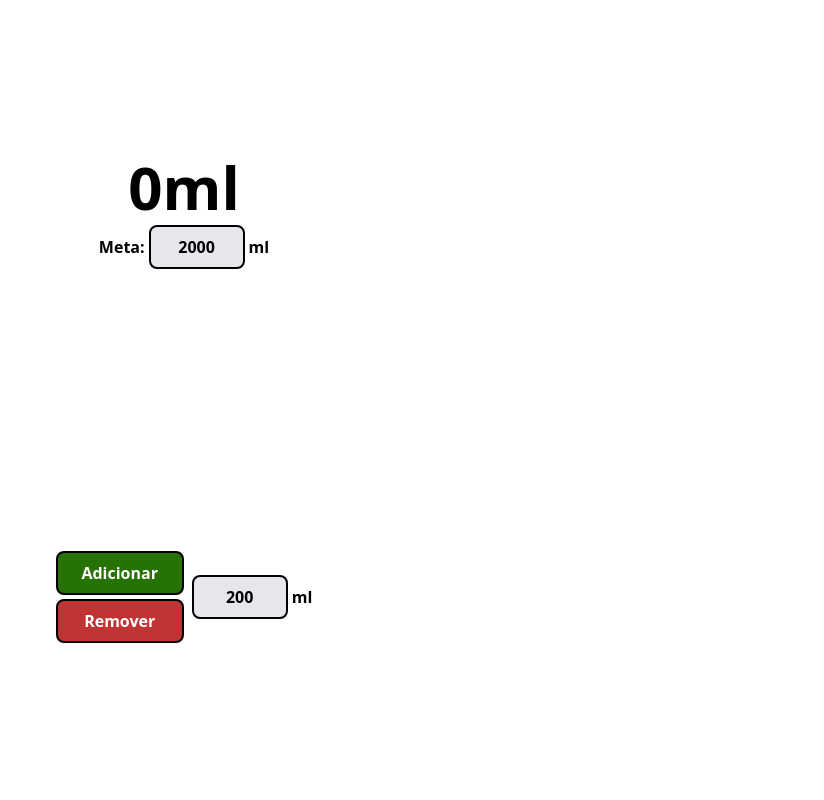
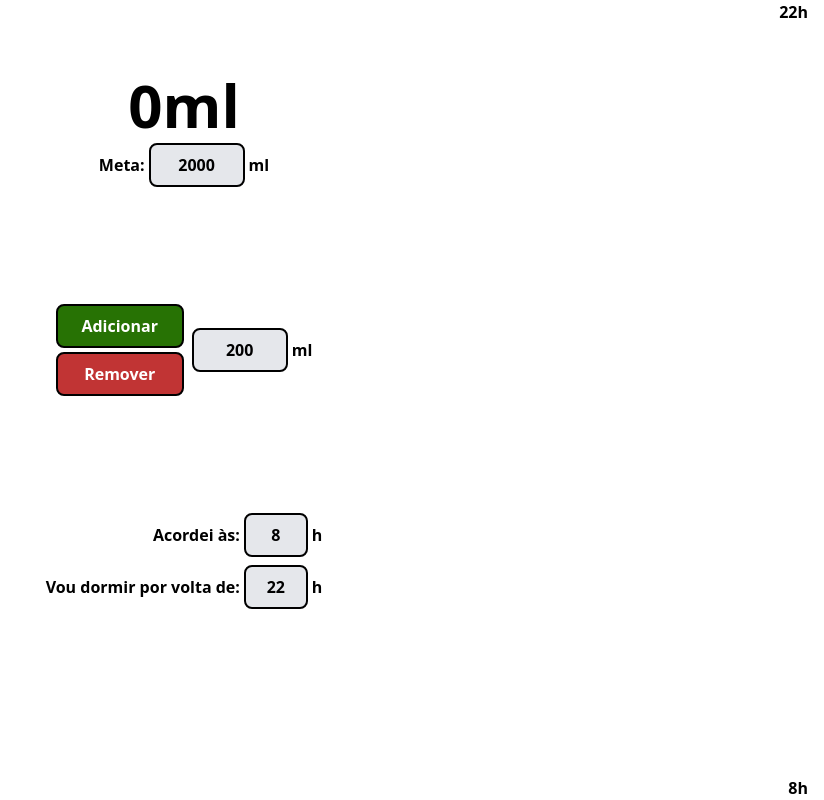
Before and after one commit to Diego-Moreira8/tome-agua, a React (Vite) app: page / in a window 1280 px wide. Shown: the whole page, without its empty margins (456-1280 px from the left). Built offline with nearby package versions, Linux system fonts and the light colour scheme.

Commit message:
feat: wake and sleep hour inputs and indicators

```diff
--- a/src/App.jsx
+++ b/src/App.jsx
@@ -4,6 +4,8 @@ export default function App() {
   const [consumed, setConsumed] = useState(0);
   const [target, setTarget] = useState(2000);
   const [cupSize, setCupSize] = useState(200);
+  const [wakeUpHour, setWakeUpHour] = useState(8);
+  const [sleepHour, setSleepHour] = useState(22);
 
   const percentageCompleted = () => {
     const result = (consumed / target) * 100;
@@ -30,11 +32,20 @@ export default function App() {
     if (result >= 0) setConsumed(result);
   };
 
-  const increaseCupSize = () => setCupSize((prev) => prev + 50);
+  const handleWakeUpHourInput = (e) => {
+    const hour = e.target.value;
 
-  const decreaseCupSize = () => {
-    const result = cupSize - 50;
-    if (result > 0) setCupSize(result);
+    if (hour >= 0 || hour <= 23) {
+      setWakeUpHour(hour);
+    }
+  };
+
+  const handleSleepHourInput = (e) => {
+    const hour = e.target.value;
+
+    if (hour >= 0 || hour <= 23) {
+      setSleepHour(hour);
+    }
   };
 
   return (
@@ -88,6 +99,42 @@ export default function App() {
         </div>
       </div>
 
+      <div className="flex flex-col gap-2 items-end">
+        <div className="flex items-center gap-1">
+          <label htmlFor="wake-up-hour">Acordei às:</label>
+          <input
+            className="px-4 py-2 w-16 text-center bg-gray-200 rounded-lg border-black border-2"
+            type="number"
+            id="wake-up-hour"
+            value={wakeUpHour}
+            onChange={handleWakeUpHourInput}
+            min={0}
+            max={23}
+          />
+          <p>h</p>
+        </div>
+        <div className="flex items-center gap-1">
+          <label htmlFor="sleep-hour">Vou dormir por volta de:</label>
+          <input
+            className="px-4 py-2 w-16 text-center bg-gray-200 rounded-lg border-black border-2"
+            type="number"
+            id="sleep-hour"
+            value={sleepHour}
+            onChange={handleSleepHourInput}
+            min={0}
+            max={23}
+          />
+          <p>h</p>
+        </div>
+      </div>
+
+      <div></div>
+
+      <div className="fixed right-4 h-dvh flex flex-col justify-between">
+        <p className="text-right">{sleepHour}h</p>
+        <p className="text-right">{wakeUpHour}h</p>
+      </div>
+
       <div
         className="fixed bottom-0 w-dvw bg-gradient-to-b from-[#4396f4] to-[#74a7e3] -z-10"
         style={{ height: `${percentageCompleted()}dvh` }}
```
